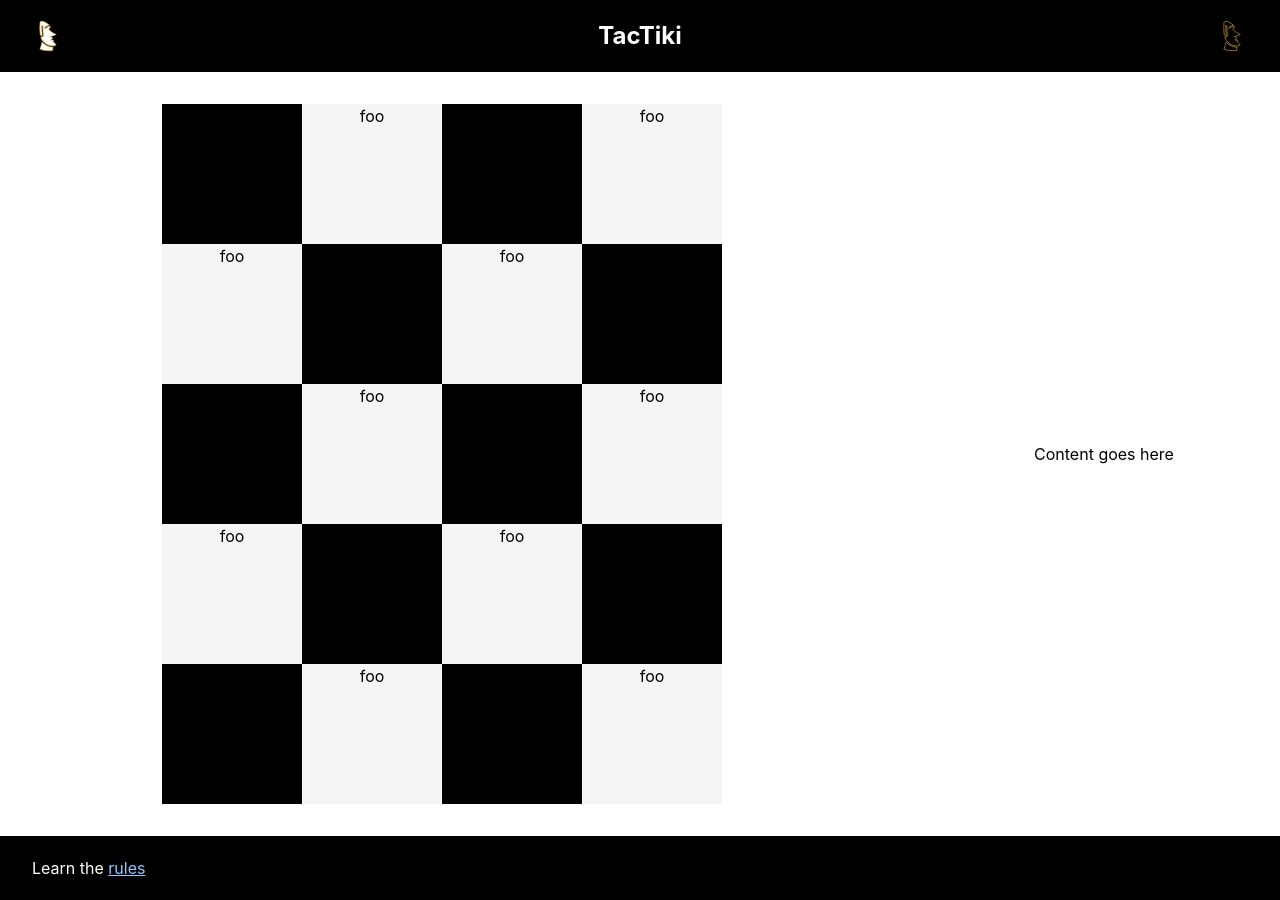
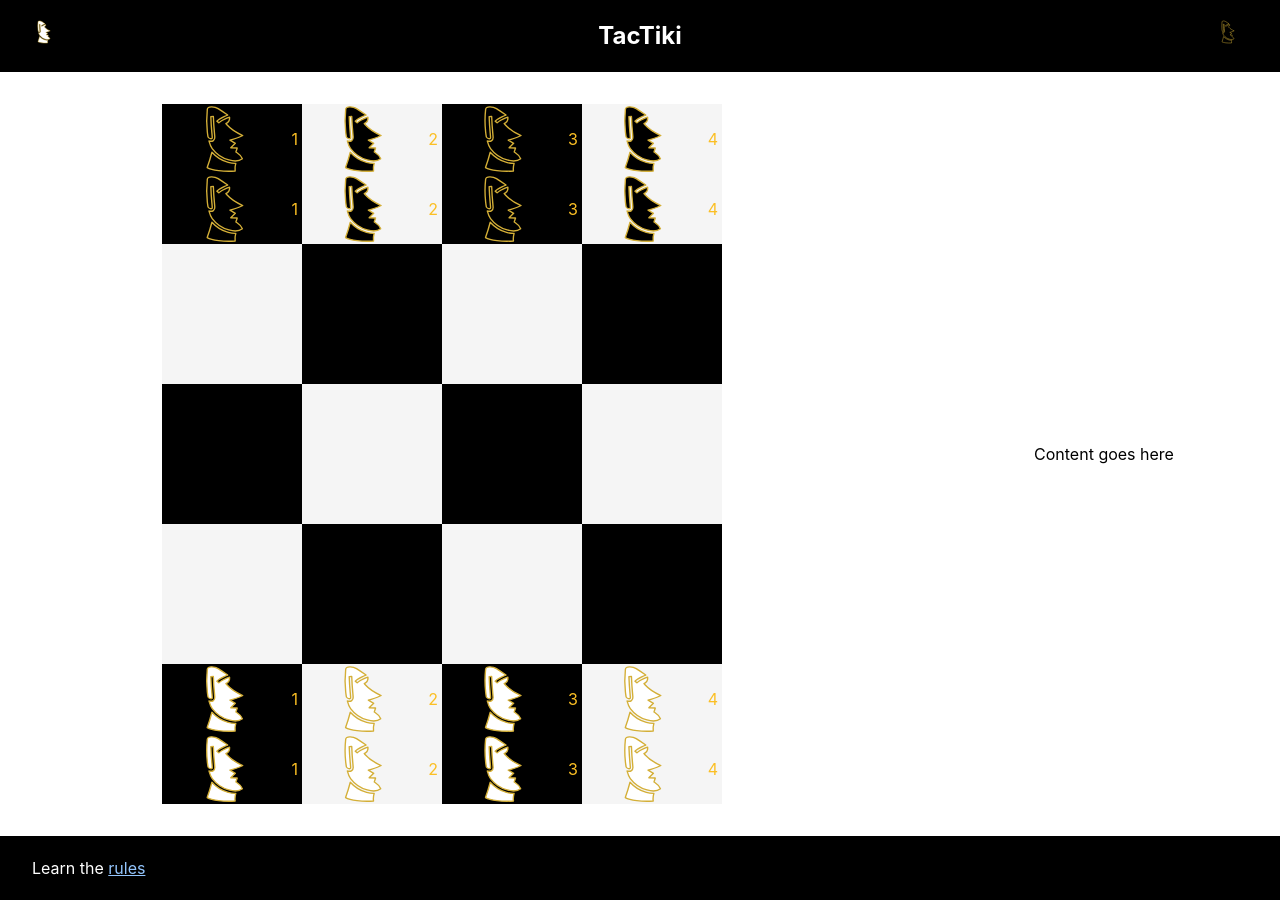
Before and after one commit to sjwarner/tactiki-frontend, a React (Create React App) app: page /local-multiplayer in a window 1280 px wide. Built offline with nearby package versions, Linux system fonts and the light colour scheme; some icons are missing.

Commit message:
Add initial game state. Render pieces and their value on the board.

```diff
--- a/src/game/components/BoardSquare/BoardSquare.jsx
+++ b/src/game/components/BoardSquare/BoardSquare.jsx
@@ -1,7 +1,12 @@
 import React from "react";
+import { renderPiece } from "../../logic/utils";
 
-const BoardSquare = ({ colour }) => {
-  return <div className={`square square-${colour}`}>foo</div>;
+const BoardSquare = ({ colour, pieces }) => {
+  return (
+    <div className={`flex flex-col square square-${colour}`}>
+      {pieces.map((piece) => renderPiece(piece, pieces.length))}
+    </div>
+  );
 };
 
 export default BoardSquare;
--- a/src/game/components/BoardSquares/BoardSquares.jsx
+++ b/src/game/components/BoardSquares/BoardSquares.jsx
@@ -1,7 +1,7 @@
 import React from "react";
 import BoardSquare from "../BoardSquare/BoardSquare";
 
-const BoardSquares = () => {
+const BoardSquares = ({ gameState }) => {
   return Array(5)
     .fill(1)
     .map((el, x) => {
@@ -13,6 +13,7 @@ const BoardSquares = () => {
               return (
                 <BoardSquare
                   colour={(x + y) % 2 === 0 ? "black" : "white"}
+                  pieces={gameState[x][y]}
                   key={y}
                 />
               );
--- a/src/game/components/LocalBoard/LocalBoard.jsx
+++ b/src/game/components/LocalBoard/LocalBoard.jsx
@@ -3,6 +3,8 @@ import useSound from "use-sound";
 
 import BoardSquares from "../BoardSquares/BoardSquares";
 import BoardSidePane from "../SidePane/BoardSidePane/BoardSidePane";
+
+import { InitialGameStateWhite } from "../../logic/InitialGameState";
 
 import moveSfx from "../../../sounds/move.wav";
 
@@ -13,7 +15,7 @@ const LocalBoard = () => {
     <>
       <div className="board flex flex-row m-auto">
         <div className="content">
-          <BoardSquares />
+          <BoardSquares gameState={InitialGameStateWhite} />
         </div>
       </div>
       <BoardSidePane />
--- /dev/null
+++ b/src/game/components/Pieces/Empty.jsx
@@ -0,0 +1,11 @@
+import React from "react";
+
+const Empty = () => {
+  return (
+    <div>
+      <svg viewBox="0 0 100 100"></svg>
+    </div>
+  );
+};
+
+export default Empty;
--- a/src/game/components/Pieces/Moai.jsx
+++ b/src/game/components/Pieces/Moai.jsx
@@ -1,15 +1,32 @@
 import React from "react";
 import Colours from "../../logic/Colours";
 
-const Moai = ({ colour }) => {
+const Moai = ({ colour, value, noOfPieces }) => {
   const pieceColour = colour === Colours.WHITE ? "#fff" : "#000";
 
+  // TODO: Tidy
+  // Assign heightClass as string rather than interpolating
+  // Tailwind will not allow class name interpolation
+  let heightClass;
+  switch (noOfPieces) {
+    case 2:
+      heightClass = "h-1/2";
+      break;
+    case 3:
+      heightClass = "h-1/3";
+      break;
+    case 4:
+      heightClass = "h-1/4";
+      break;
+    default:
+      break;
+  }
+
   return (
-    <div>
+    <div className={`flex flex-row ${heightClass}`}>
       <svg
         xmlns="http://www.w3.org/2000/svg"
         viewBox="0 0 512 512"
-        id="svg2"
         version="1.1"
         width="100%"
         height="100%"
@@ -24,6 +41,7 @@ const Moai = ({ colour }) => {
           />
         </g>
       </svg>
+      <span className="text-amber-400 m-1 mt-auto mb-auto">{value}</span>
     </div>
   );
 };
--- /dev/null
+++ b/src/game/logic/InitialGameState.js
@@ -0,0 +1,43 @@
+import Pieces from "./Pieces";
+
+export const InitialGameStateWhite = [
+  [
+    [
+      { piece: Pieces.BLACK_MOAI, value: 1 },
+      { piece: Pieces.BLACK_MOAI, value: 1 },
+    ],
+    [
+      { piece: Pieces.BLACK_MOAI, value: 2 },
+      { piece: Pieces.BLACK_MOAI, value: 2 },
+    ],
+    [
+      { piece: Pieces.BLACK_MOAI, value: 3 },
+      { piece: Pieces.BLACK_MOAI, value: 3 },
+    ],
+    [
+      { piece: Pieces.BLACK_MOAI, value: 4 },
+      { piece: Pieces.BLACK_MOAI, value: 4 },
+    ],
+  ],
+  [[], [], [], []],
+  [[], [], [], []],
+  [[], [], [], []],
+  [
+    [
+      { piece: Pieces.WHITE_MOAI, value: 1 },
+      { piece: Pieces.WHITE_MOAI, value: 1 },
+    ],
+    [
+      { piece: Pieces.WHITE_MOAI, value: 2 },
+      { piece: Pieces.WHITE_MOAI, value: 2 },
+    ],
+    [
+      { piece: Pieces.WHITE_MOAI, value: 3 },
+      { piece: Pieces.WHITE_MOAI, value: 3 },
+    ],
+    [
+      { piece: Pieces.WHITE_MOAI, value: 4 },
+      { piece: Pieces.WHITE_MOAI, value: 4 },
+    ],
+  ],
+];
--- /dev/null
+++ b/src/game/logic/Pieces.js
@@ -0,0 +1,6 @@
+const Pieces = {
+  BLACK_MOAI: "m",
+  WHITE_MOAI: "M",
+};
+
+export default Pieces;
--- /dev/null
+++ b/src/game/logic/utils.js
@@ -0,0 +1,18 @@
+import Pieces from "./Pieces";
+import Empty from "../components/Pieces/Empty";
+import Moai from "../components/Pieces/Moai";
+
+export const renderPiece = (piece, noOfPieces) => {
+  switch (piece.piece) {
+    case Pieces.WHITE_MOAI:
+      return (
+        <Moai colour="white" value={piece.value} noOfPieces={noOfPieces} />
+      );
+    case Pieces.BLACK_MOAI:
+      return (
+        <Moai colour="black" value={piece.value} noOfPieces={noOfPieces} />
+      );
+    default:
+      return <Empty />;
+  }
+};
```
